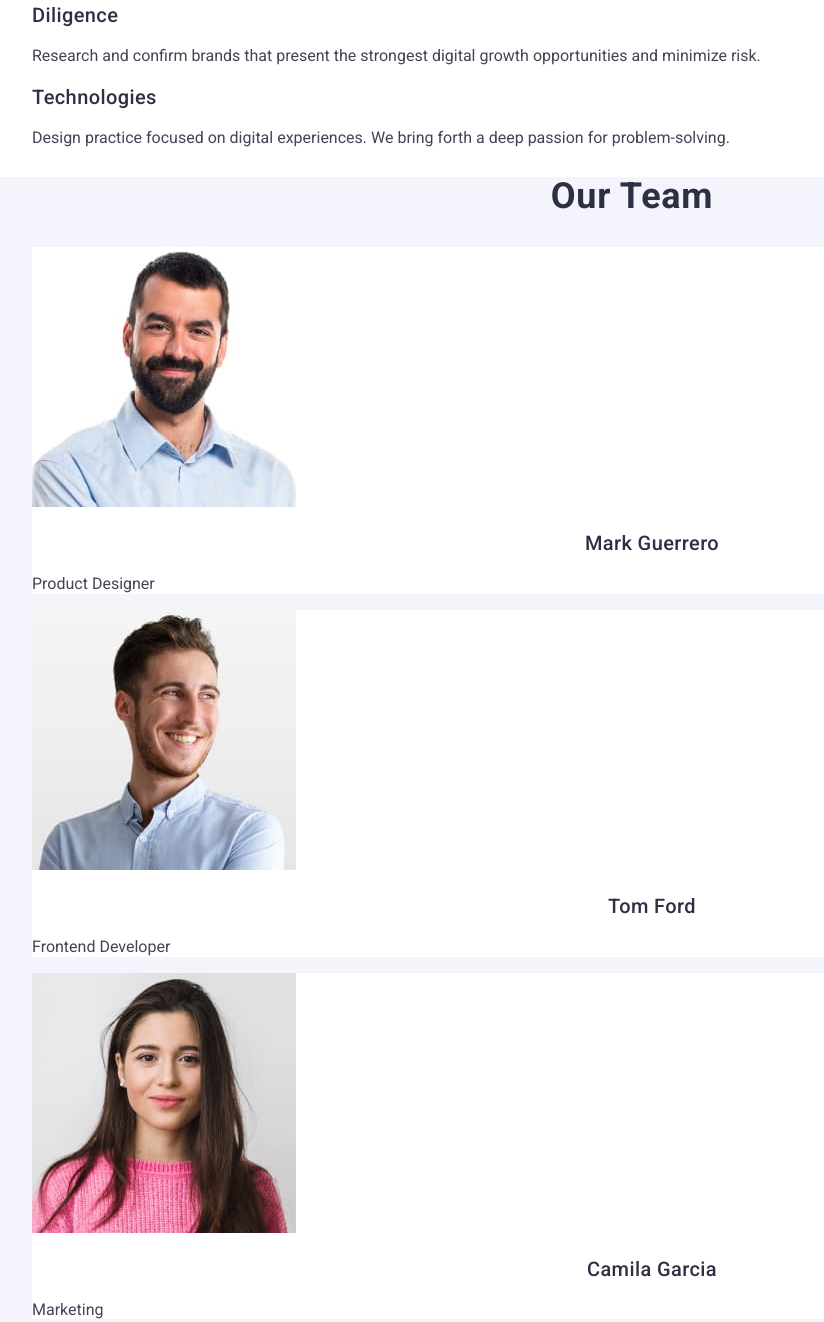
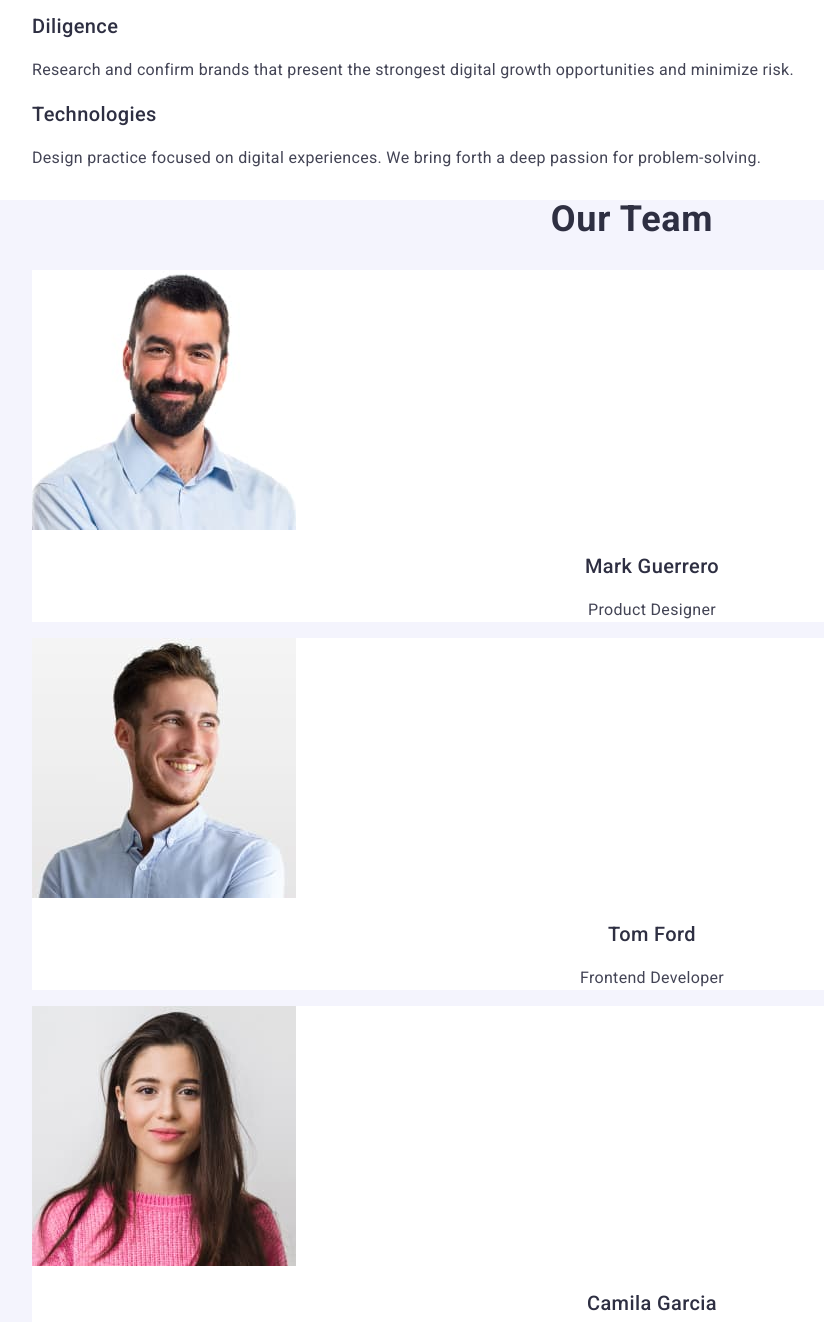
Before and after one commit to Lina-Mashkovska/goit-markup-hw-02, a plain HTML site: page index.html in a window 1280 px wide. Shown: the part 579-1901 px from the top of the page, without its empty margins (8-832 px from the left). Drawn offline with nearby package versions, Linux system fonts and the light colour scheme.

Commit message:
first commit

```diff
--- a/css/styles.css
+++ b/css/styles.css
@@ -100,7 +100,7 @@ a {
     color: #2e2f42;
   }
 
-  .section-one-text .ot info {
+  .section-one-text {
     font-size: 16px;
     line-height: 1.5;
     letter-spacing: 0.02em;
--- a/index.html
+++ b/index.html
@@ -88,22 +88,22 @@
           <li class="ot-team-list">
             <img src="./images/mark.jpg" alt="mark" width="264"/>
             <h3 class="ot-name">Mark Guerrero</h3>
-            <p class="ot info">Product Designer</p>
+            <p class="ot-info">Product Designer</p>
           </li>
           <li class="ot-team-list">
             <img src="./images/tom.jpg" alt="tom" width="264" />
             <h3 class="ot-name">Tom Ford</h3>
-            <p class="ot info">Frontend Developer</p>
+            <p class="ot-info">Frontend Developer</p>
           </li>
           <li class="ot-team-list">
             <img src="./images/camila.jpg" alt="camila"  width="264" />
             <h3 class="ot-name">Camila Garcia</h3>
-            <p class="ot info">Marketing</p>
+            <p class="ot-info">Marketing</p>
           </li>
           <li class="ot-team-list">
             <img src="./images/daniel.jpg" alt="daniel" width="264" />
             <h3 class="ot-name">Daniel Wilson</h3>
-            <p class="ot info">UI Designer</p>
+            <p class="ot-info">UI Designer</p>
           </li>
         </ul>
       </section>
```
